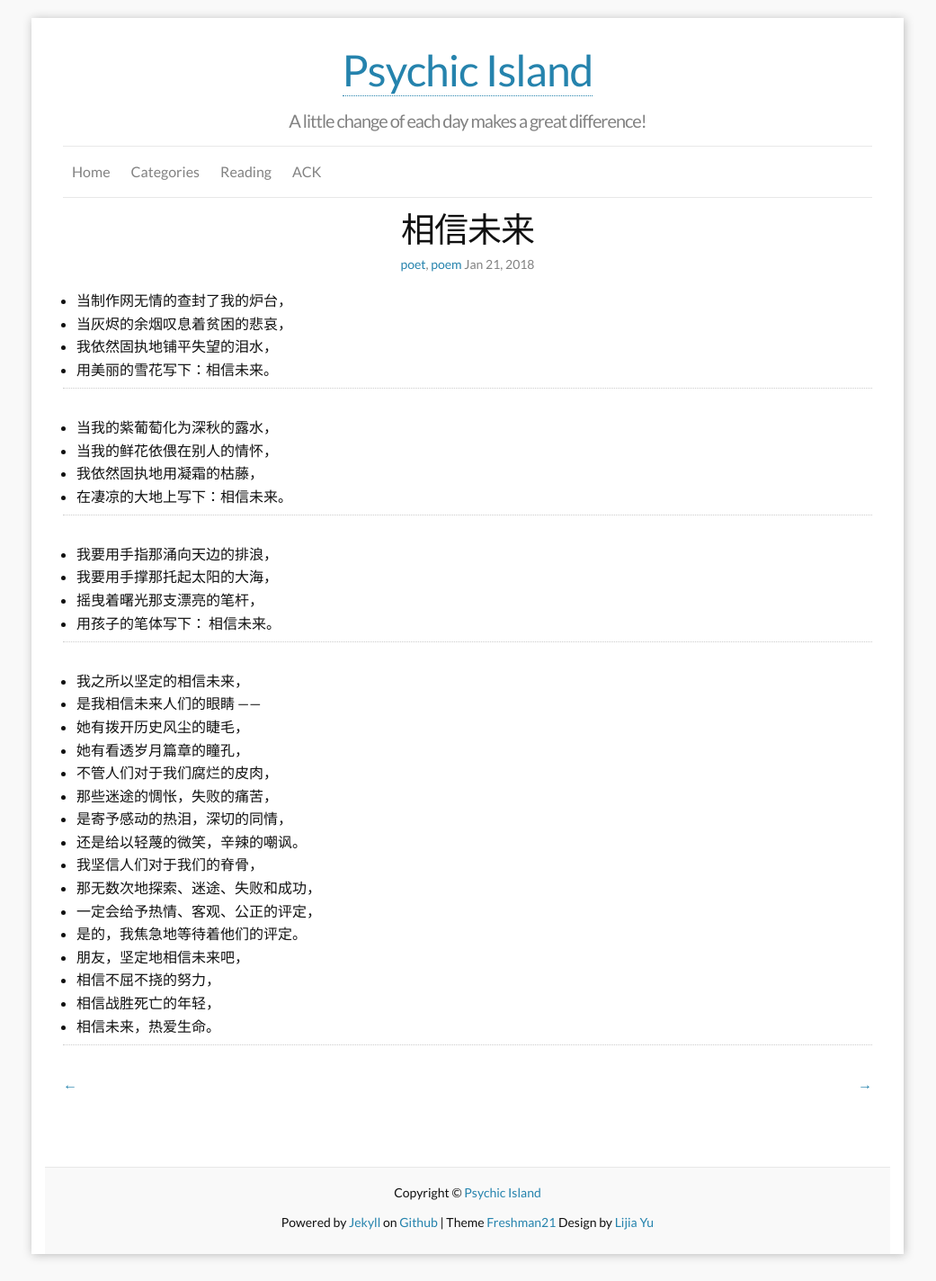
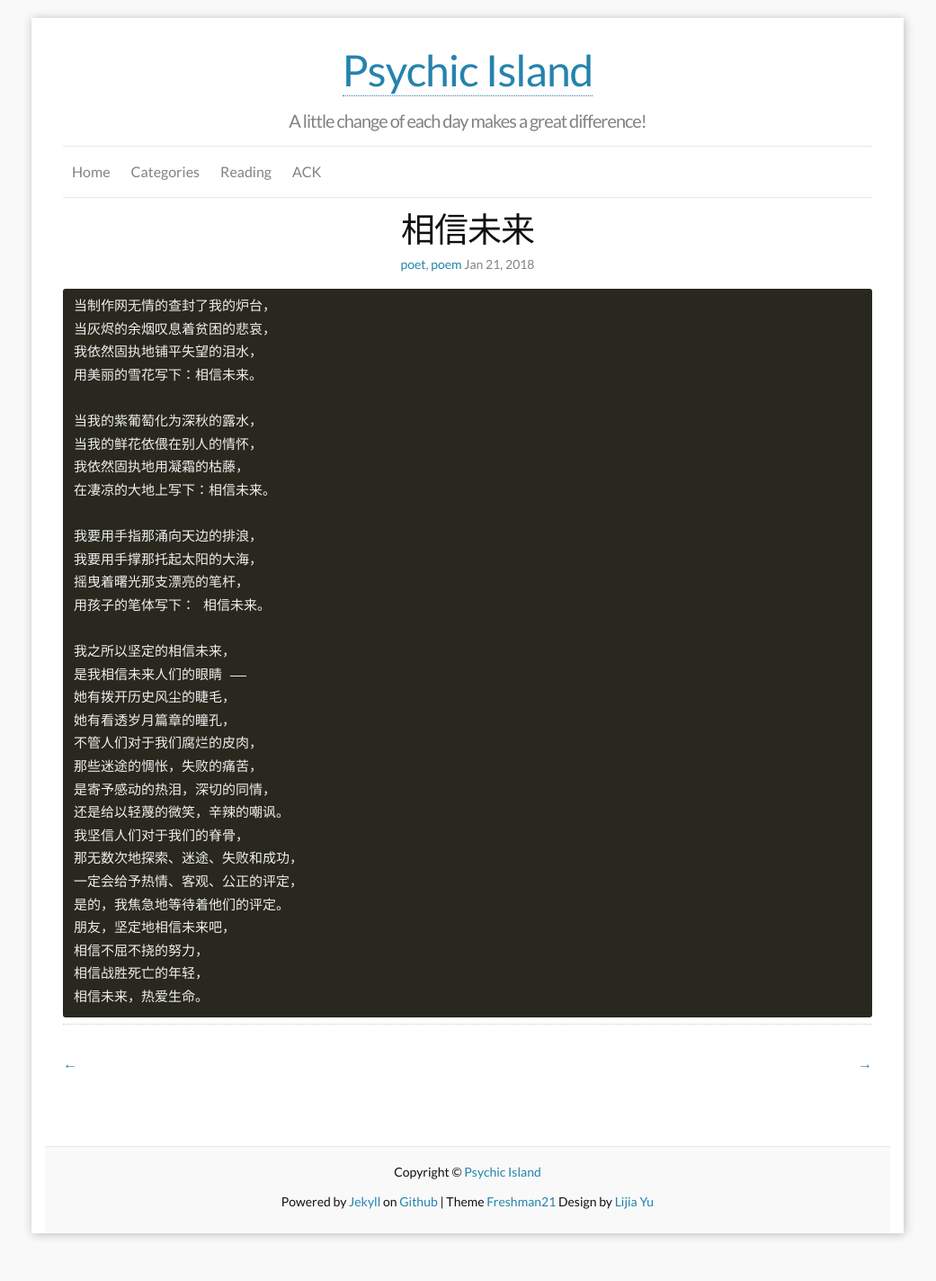
Before and after one commit to monkcage/blog, a Jekyll site: the page built from _posts/2018-01-21-bealive-in-future.md, in a window 1280 px wide. Shown: the whole page at 90% size, without its empty margins (120-1161 px from the left). Built offline with Jekyll 4.4.1, drawn with Linux system fonts in a browser that asks for light colours; comment, search, counter and statistics services are not loaded; after the commit the page ends 1401 px from its top, so only the background shows below that.

```diff
--- a/_posts/2018-01-21-bealive-in-future.md
+++ b/_posts/2018-01-21-bealive-in-future.md
@@ -6,40 +6,34 @@ category: poems
 tag: [poet,poem]
 ---
 
-* 当制作网无情的查封了我的炉台，
-* 当灰烬的余烟叹息着贫困的悲哀，
-* 我依然固执地铺平失望的泪水，
-* 用美丽的雪花写下：相信未来。
+    当制作网无情的查封了我的炉台，
+    当灰烬的余烟叹息着贫困的悲哀，
+    我依然固执地铺平失望的泪水，
+    用美丽的雪花写下：相信未来。
 
----
+    当我的紫葡萄化为深秋的露水，
+    当我的鲜花依偎在别人的情怀，
+    我依然固执地用凝霜的枯藤，
+    在凄凉的大地上写下：相信未来。
 
-* 当我的紫葡萄化为深秋的露水，
-* 当我的鲜花依偎在别人的情怀，
-* 我依然固执地用凝霜的枯藤，
-* 在凄凉的大地上写下：相信未来。
+    我要用手指那涌向天边的排浪，
+    我要用手撑那托起太阳的大海，
+    摇曳着曙光那支漂亮的笔杆，
+    用孩子的笔体写下： 相信未来。
 
----
-
-* 我要用手指那涌向天边的排浪，
-* 我要用手撑那托起太阳的大海，
-* 摇曳着曙光那支漂亮的笔杆，
-* 用孩子的笔体写下： 相信未来。
-
----
-
-* 我之所以坚定的相信未来，
-* 是我相信未来人们的眼睛 ——
-* 她有拨开历史风尘的睫毛，
-* 她有看透岁月篇章的瞳孔，
-* 不管人们对于我们腐烂的皮肉，
-* 那些迷途的惆怅，失败的痛苦，
-* 是寄予感动的热泪，深切的同情，
-* 还是给以轻蔑的微笑，辛辣的嘲讽。
-* 我坚信人们对于我们的脊骨，
-* 那无数次地探索、迷途、失败和成功，
-* 一定会给予热情、客观、公正的评定，
-* 是的，我焦急地等待着他们的评定。
-* 朋友，坚定地相信未来吧，
-* 相信不屈不挠的努力，
-* 相信战胜死亡的年轻，
-* 相信未来，热爱生命。
+    我之所以坚定的相信未来，
+    是我相信未来人们的眼睛 ——
+    她有拨开历史风尘的睫毛，
+    她有看透岁月篇章的瞳孔，
+    不管人们对于我们腐烂的皮肉，
+    那些迷途的惆怅，失败的痛苦，
+    是寄予感动的热泪，深切的同情，
+    还是给以轻蔑的微笑，辛辣的嘲讽。
+    我坚信人们对于我们的脊骨，
+    那无数次地探索、迷途、失败和成功，
+    一定会给予热情、客观、公正的评定，
+    是的，我焦急地等待着他们的评定。
+    朋友，坚定地相信未来吧，
+    相信不屈不挠的努力，
+    相信战胜死亡的年轻，
+    相信未来，热爱生命。
```
